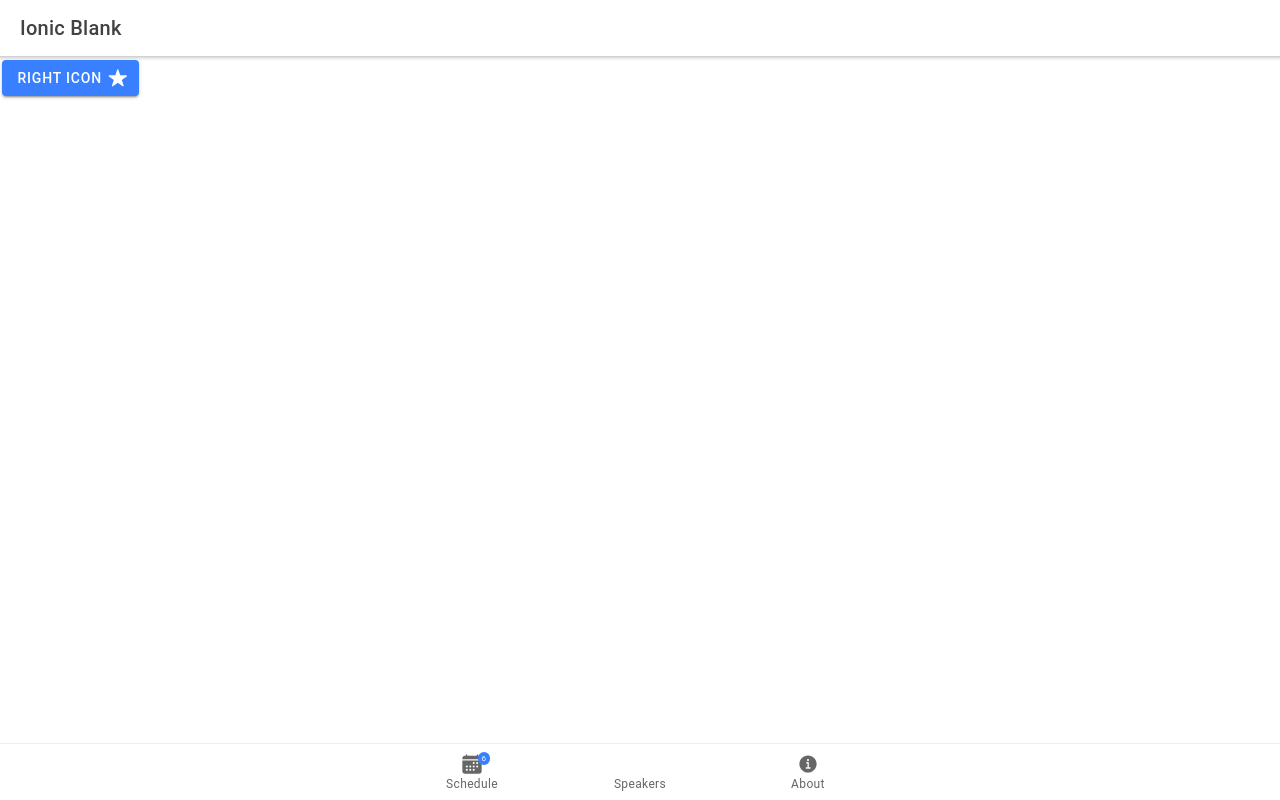
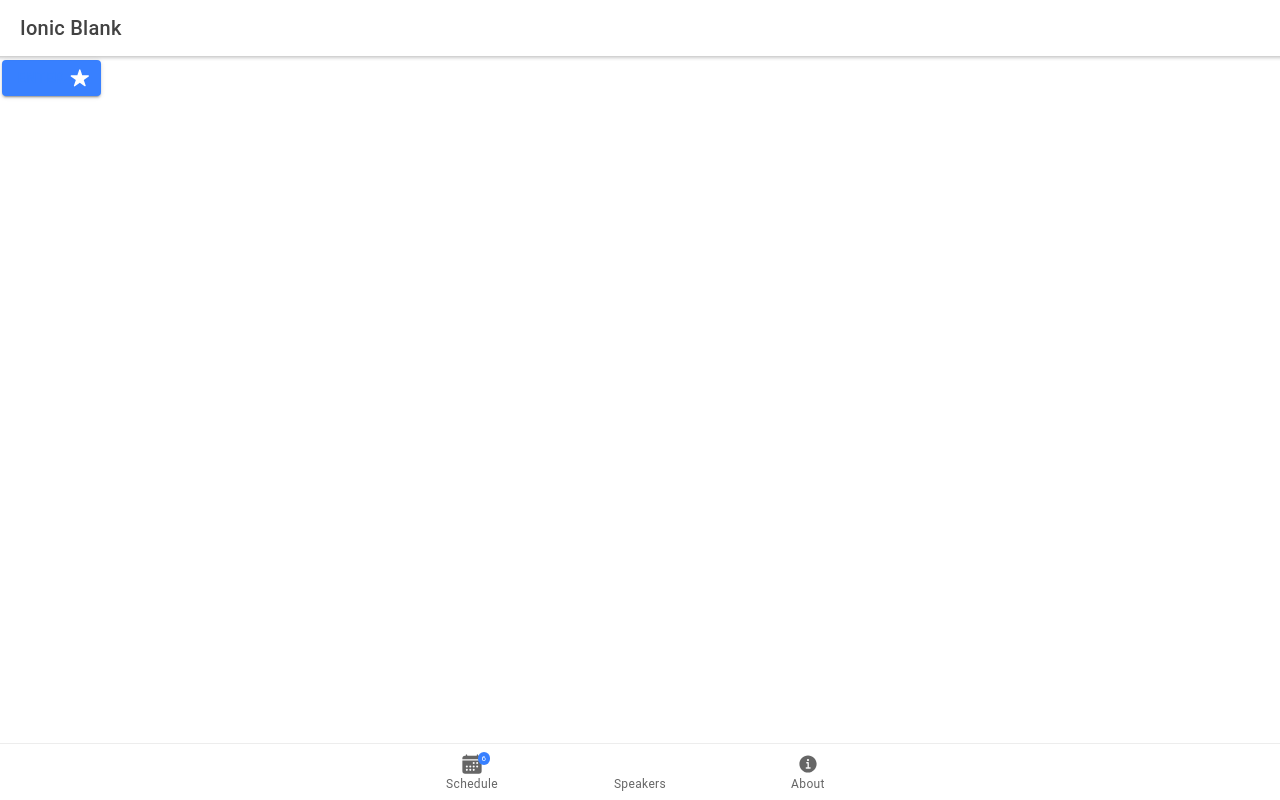
Before and after one commit to Hi1talib1World/HBOOK, a React (Create React App) app: page /home in a window 1280 px wide. Built offline with nearby package versions, Linux system fonts and the light colour scheme; no server answers.

Commit message:
button string

```diff
--- a/src/pages/Home.tsx
+++ b/src/pages/Home.tsx
@@ -23,7 +23,7 @@ const Home: React.FC = () => {
 
 
             <IonButton>
-              Right Icon
+              <a>Enter</a>
               <IonIcon slot="end" name="star" />
             </IonButton>
 
```
